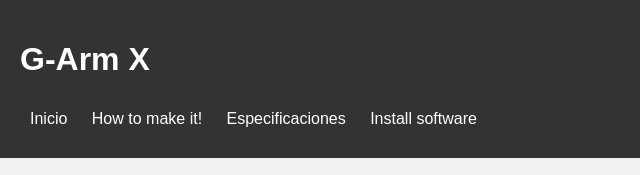
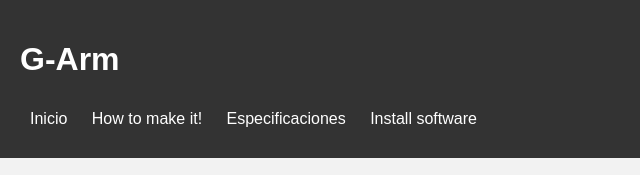
Before and after one commit to vidalperezbohoyo/vidalperezbohoyo.github.io, a plain HTML site: page index.html in a window 1280 px wide. Shown: the top 175 px of the page, 0-640 px from the left. Drawn offline with Linux system fonts and the light colour scheme.

Commit message:
Update index.html

```diff
--- a/index.html
+++ b/index.html
@@ -7,7 +7,7 @@
 </head>
 <body>
 	<header>
-		<h1>G-Arm X</h1>
+		<h1>G-Arm</h1>
 		<nav>
 			<ul>
 				<li><a href="#inicio">Inicio</a></li>
```
